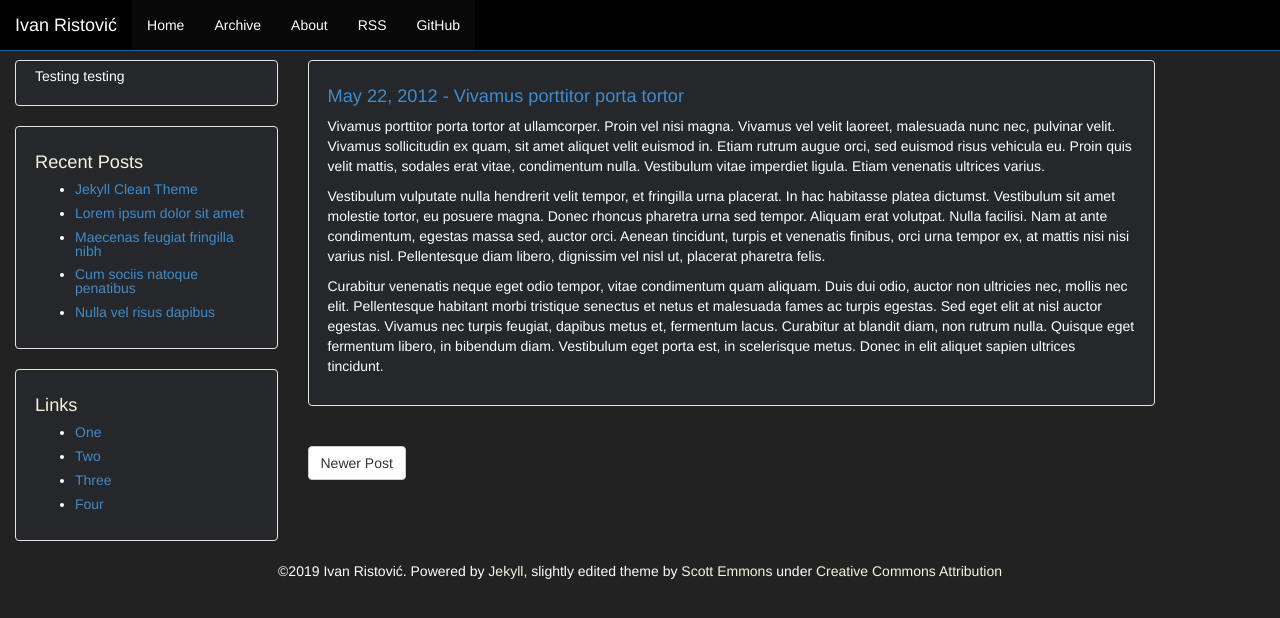
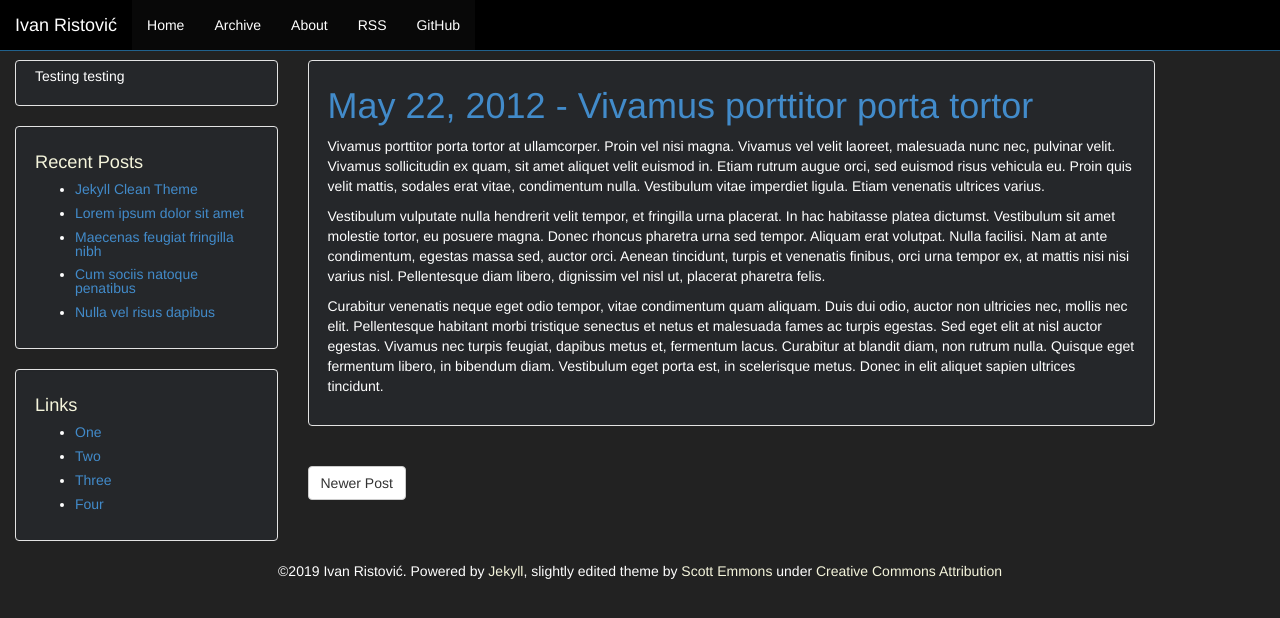
Before and after one commit to ivan-ristovic/ivan-ristovic.github.io, a Jekyll site: the page built from _posts/2012-05-22-Vivamus-porttitor-porta-tortor.md, in a window 1280 px wide. Shown: the top 618 px of the page. Built offline with Jekyll 4.4.1, drawn with Linux system fonts in a browser that asks for light colours.

Commit message:
Style changes

```diff
--- a/_layouts/post.html
+++ b/_layouts/post.html
@@ -8,7 +8,7 @@
         <div class="col-md-9">
           <div class="article">
             <div class="well">
-                <h1><a href="{{ site.baseurl}}{{ page.url }}">{{ page.date | date: "%b %-d, %Y" }} - {{ page.title }}</a></h1>
+                <h1 class="title"><a href="{{ site.baseurl}}{{ page.url }}">{{ page.date | date: "%b %-d, %Y" }} - {{ page.title }}</a></h1>
             {% if site.comments and page.comments %}
                 {% if site.disqus != '' %}
                 <p class="author"><a href="#disqus_thread" data-disqus-identifier="{{ page.url | slugify }}">Comments</a></p>
--- a/css/theme.css
+++ b/css/theme.css
@@ -67,11 +67,6 @@
     padding-top: 5px;
 }
 
-.well h1 {
-    color: beige;
-    font-size: 1.3em;
-}
-
-.well :not(.sidebar) > h1 {
+h1 .title {
     font-size: 1.7em;
 }
```
